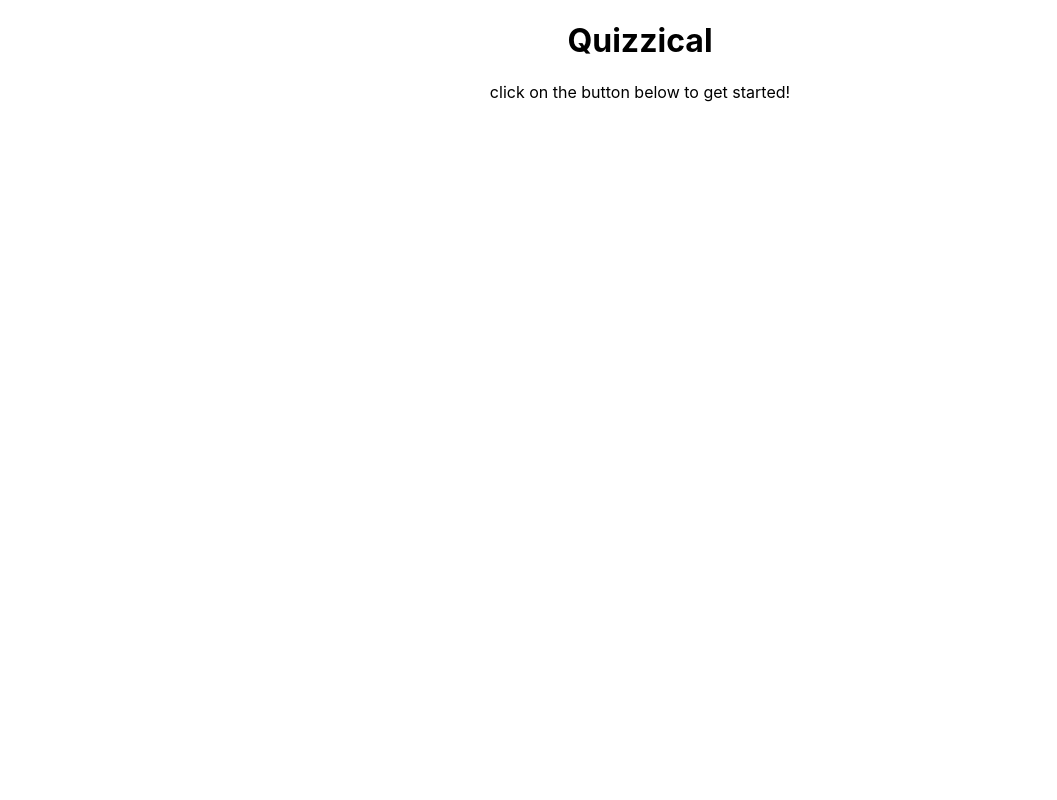
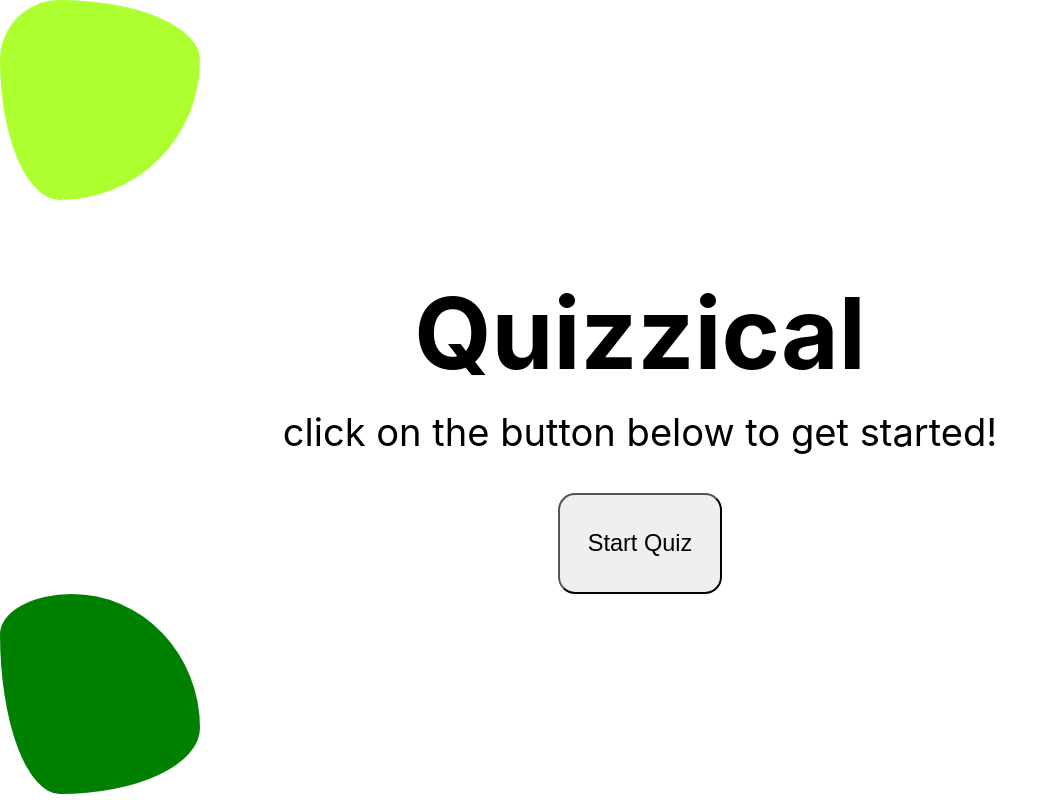
Before and after one commit to fughesi/solo-project-four, a React (Create React App) app: page / in a window 1280 px wide. Shown: the whole page, without its empty margins (0-1057 px from the left). Built offline with nearby package versions, Linux system fonts and the light colour scheme.

Commit message:
src code layout and homepage

```diff
--- a/src/App.js
+++ b/src/App.js
@@ -1,22 +1,18 @@
 import { BrowserRouter as Router, Routes, Route } from "react-router-dom";
 import React from "react";
 import "./App.css";
-import Pages from "./components/Pages";
-import About from "./pages/About";
-import Contact from "./pages/Contact";
-import SignUp from "./pages/SignUp";
-import Home from "./pages/Home";
+import Answers from "./pages/answers/Answers";
+import Questions from "./pages/questions/Questions";
+import Home from "./pages/home/Home";
 
 function App() {
   return (
     <div className="App">
       <Router>
-        <Pages />
         <Routes>
           <Route exact path="/" element={<Home />} />
-          <Route exact path="/about" element={<About />} />
-          <Route exact path="/contact" element={<Contact />} />
-          <Route exact path="/sign-up" element={<SignUp />} />
+          <Route exact path="/answers" element={<Answers />} />
+          <Route exact path="/questions" element={<Questions />} />
         </Routes>
       </Router>
     </div>
--- a/src/pages/Home.js
+++ /dev/null
@@ -1,10 +0,0 @@
-import React from "react";
-
-export default function Home() {
-  return (
-    <div id="homeContainer">
-          <h1>Quizzical</h1>
-      <p>click on the button below to get started!</p>
-    </div>
-  );
-}
--- a/src/pages/About.js
+++ b/src/pages/answers/Answers.js
@@ -1,4 +1,5 @@
 import React from "react";
+import './Answers.css'
 
 export default function About() {
   return (
--- /dev/null
+++ b/src/pages/home/Home.css
@@ -0,0 +1,58 @@
+:root {
+  --step-neg1: clamp(1.35rem, 1.3rem + 0.24vw, 1.47rem);
+  --step-0: clamp(1.44rem, 1.07rem + 1.83vw, 2.38rem);
+  --step-1: clamp(1.53rem, 0.63rem + 4.5vw, 3.84rem);
+  --step-2: clamp(1.64rem, -0.15rem + 8.94vw, 6.22rem);
+}
+
+#homeContainer {
+  height: 100vh;
+  width: 100vw;
+
+  display: grid;
+  grid-template: repeat(3, 1fr) / 1fr;
+  grid-template-areas:
+    "a"
+    "b"
+    "c";
+}
+#text {
+  grid-area: b;
+  display: flex;
+  flex-direction: column;
+  align-items: center;
+  justify-content: center;
+}
+#text h1 {
+  margin-bottom: 0;
+  text-align: center;
+  font-size: var(--step-2);
+}
+#text p {
+  margin-top: 1rem;
+  text-align: center;
+  font-size: var(--step-0);
+}
+#text button {
+  padding: 1.5em 1.2em;
+
+  border-radius: 17px;
+  font-size: var(--step-neg1);
+  text-align: center;
+}
+#topBlob {
+  grid-area: a;
+  height: 200px;
+  width: 200px;
+
+  border-radius: 30% 70% 70% 30% / 30% 30% 70% 70%;
+  background-color: greenyellow;
+}
+#bottomBlob {
+  grid-area: c;
+  height: 200px;
+  width: 200px;
+
+  border-radius: 36% 64% 70% 30% / 20% 67% 33% 80%;
+  background-color: green;
+}
--- /dev/null
+++ b/src/pages/home/Home.js
@@ -0,0 +1,16 @@
+import React from "react";
+import "./Home.css";
+
+export default function Home() {
+  return (
+    <div id="homeContainer">
+      <div id="topBlob"></div>
+      <div id="text">
+        <h1>Quizzical</h1>
+        <p>click on the button below to get started!</p>
+        <button>Start Quiz</button>
+      </div>
+      <div id="bottomBlob"></div>
+    </div>
+  );
+}
--- a/src/pages/SignUp.js
+++ b/src/pages/questions/Questions.js
@@ -1,4 +1,5 @@
 import React from "react";
+import './Questions.css'
 
 export default function SignUp() {
   return (
```
Also changed, not shown: src/pages/answers/Answers.css (added), src/pages/questions/Questions.css (added).
